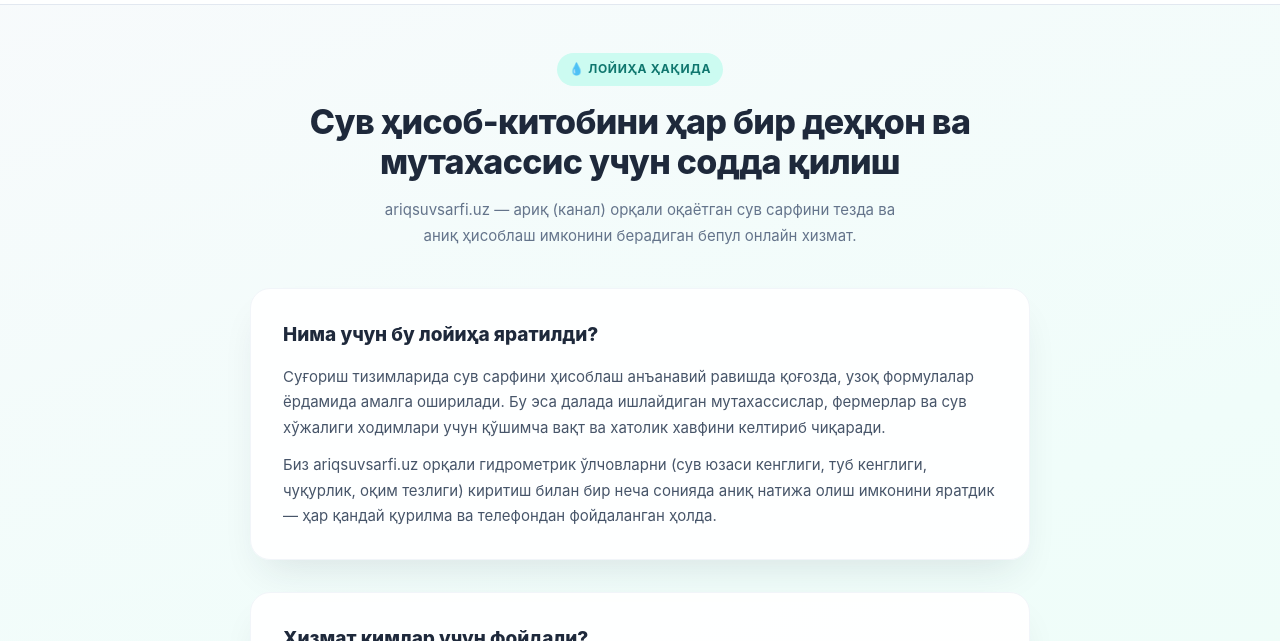
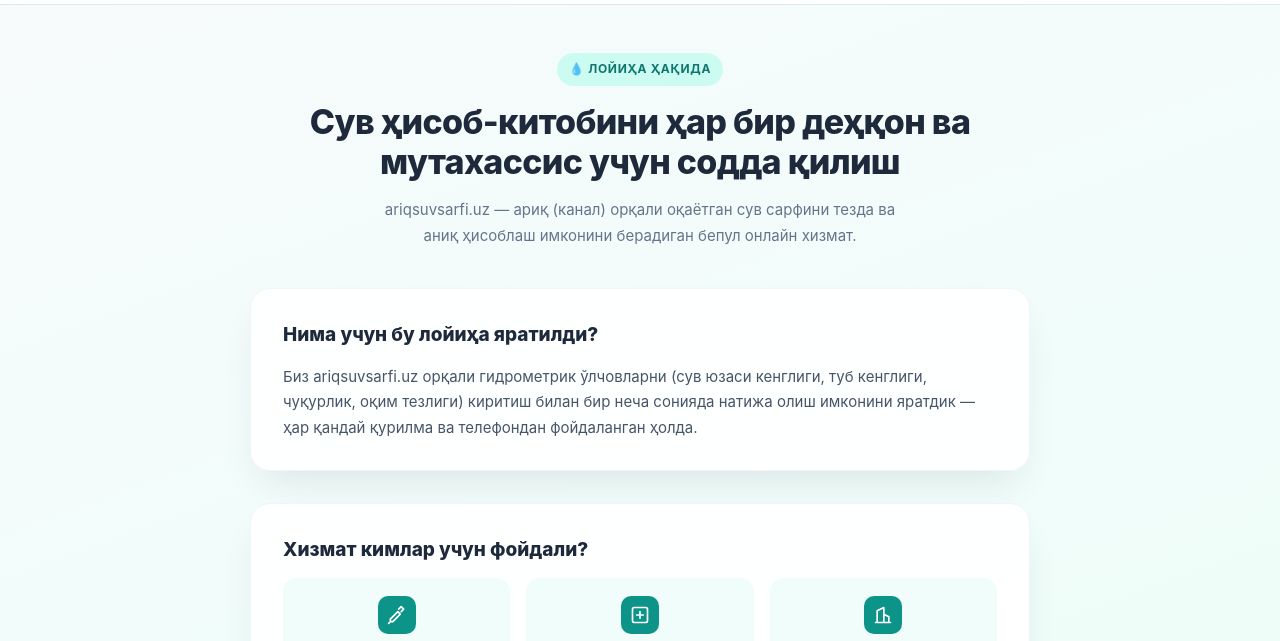
Before and after one commit to Miyras1998/Ariq-suv-sarfi, a plain HTML site: page about.html in a window 1280 px wide. Shown: the part 94-735 px from the top of the page. Drawn offline with Linux system fonts and the light colour scheme; no server answers.

Commit message:
Update about.html

```diff
--- a/about.html
+++ b/about.html
@@ -140,8 +140,7 @@ footer{width:100%;background:#fff;border-top:1px solid var(--slate-100);padding:
   <div class="wrap">
     <section class="section card">
       <h2>Нима учун бу лойиҳа яратилди?</h2>
-      <p>Суғориш тизимларида сув сарфини ҳисоблаш анъанавий равишда қоғозда, узоқ формулалар ёрдамида амалга оширилади. Бу эса далада ишлайдиган мутахассислар, фермерлар ва сув хўжалиги ходимлари учун қўшимча вақт ва хатолик хавфини келтириб чиқаради.</p>
-      <p>Биз ariqsuvsarfi.uz орқали гидрометрик ўлчовларни (сув юзаси кенглиги, туб кенглиги, чуқурлик, оқим тезлиги) киритиш билан бир неча сонияда аниқ натижа олиш имконини яратдик — ҳар қандай қурилма ва телефондан фойдаланган ҳолда.</p>
+      <p>Биз ariqsuvsarfi.uz орқали гидрометрик ўлчовларни (сув юзаси кенглиги, туб кенглиги, чуқурлик, оқим тезлиги) киритиш билан бир неча сонияда натижа олиш имконини яратдик — ҳар қандай қурилма ва телефондан фойдаланган ҳолда.</p>
     </section>
 
     <section class="section card">
```
